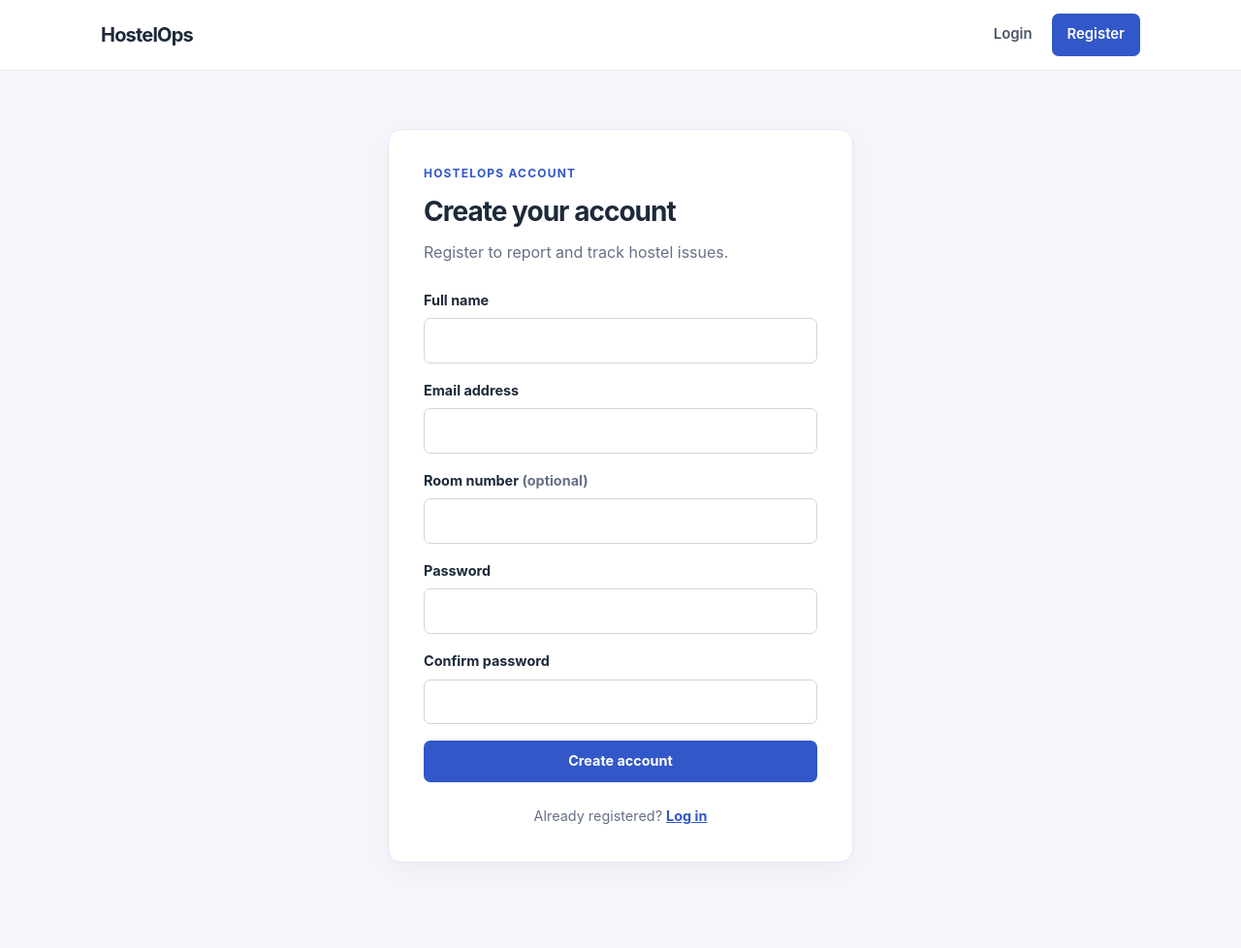
After one commit to Smirk1308/hostelops_Devops_project, a Flask app: page /register in a window 1280 px wide. The commit adds this page. Shown: the whole page at 97% size. Run offline with Flask 3, Linux system fonts and the light colour scheme; some libraries are stand-ins or nearby versions.

Commit message:
feat(auth): implement authentication and UI shell

```diff
--- a/hostelops/auth/routes.py
+++ b/hostelops/auth/routes.py
@@ -1,12 +1,92 @@
-"""Authentication routes placeholder (to be implemented by Module 1)."""
+"""Authentication routes and friendly application error pages."""
+from flask import flash, redirect, render_template, request
+from flask_login import current_user, login_user, logout_user
+
 from hostelops.auth import auth_bp
+from hostelops.extensions import db
+from hostelops.models import User
 
-# Routes to be implemented by Module 1:
-# GET/POST /register
-# GET/POST /login
-# POST /logout
-# GET /admin/users (admin)
-# POST /admin/users/<id>/role (admin)
-# POST /admin/staff (admin creates staff account)
+
+@auth_bp.route('/register', methods=['GET', 'POST'])
+def register():
+    """Register a student account."""
+    if request.method == 'POST':
+        name = request.form.get('name', '').strip()
+        email = request.form.get('email', '').strip().lower()
+        password = request.form.get('password', '')
+        confirm_password = request.form.get('confirm_password', '')
+        room_no = request.form.get('room_no', '').strip() or None
+
+        if not name:
+            flash('Name is required.', 'danger')
+        elif not email:
+            flash('Email is required.', 'danger')
+        elif '@' not in email:
+            flash('Enter a valid email address.', 'danger')
+        elif User.query.filter_by(email=email).first():
+            flash('An account with that email already exists.', 'danger')
+        elif len(password) < 8:
+            flash('Password must contain at least 8 characters.', 'danger')
+        elif password != confirm_password:
+            flash('Passwords do not match.', 'danger')
+        else:
+            user = User(name=name, email=email, room_no=room_no, role='student')
+            user.set_password(password)
+            db.session.add(user)
+            db.session.commit()
+            flash('Registration successful. Please log in.', 'success')
+            return redirect('/login')
+
+    return render_template('auth/register.html')
+
+
+@auth_bp.route('/login', methods=['GET', 'POST'])
+def login():
+    """Authenticate a user and accept only safe internal next URLs."""
+    if current_user.is_authenticated:
+        return redirect('/complaints')
+
+    if request.method == 'POST':
+        email = request.form.get('email', '').strip().lower()
+        password = request.form.get('password', '')
+        user = User.query.filter_by(email=email).first()
+
+        if user is None or not user.check_password(password):
+            flash('Invalid email or password.', 'danger')
+            return render_template('auth/login.html'), 401
+
+        login_user(user)
+        next_url = request.args.get('next', '')
+        safe_next = (
+            next_url.startswith('/')
+            and not next_url.startswith('//')
+            and (len(next_url) == 1 or next_url[1] != '\\')
+        )
+        if safe_next:
+            return redirect(next_url)
+        return redirect('/complaints')
+
+    return render_template('auth/login.html')
+
+
+@auth_bp.route('/logout', methods=['POST'])
+def logout():
+    """End the current session."""
+    logout_user()
+    flash('You have been logged out.', 'success')
+    return redirect('/login')
+
+
+@auth_bp.app_errorhandler(403)
+def forbidden(_error):
+    """Render the friendly forbidden page."""
+    return render_template('errors/403.html'), 403
+
+
+@auth_bp.app_errorhandler(404)
+def not_found(_error):
+    """Render the friendly not found page."""
+    return render_template('errors/404.html'), 404
+
 
 __all__ = ['auth_bp']
--- a/hostelops/static/css/style.css
+++ b/hostelops/static/css/style.css
@@ -1,103 +1,147 @@
-/* HostelOps Base Styling */
 :root {
-  --primary: #2563eb;
-  --primary-hover: #1d4ed8;
-  --bg-color: #f8fafc;
-  --card-bg: #ffffff;
-  --text-main: #1e293b;
-  --text-muted: #64748b;
-  --border-color: #e2e8f0;
-  --danger: #ef4444;
-  --warning: #f59e0b;
-  --success: #10b981;
+  color-scheme: light;
+  --primary: #3157c8;
+  --primary-hover: #2445a8;
+  --bg-color: #f4f6fb;
+  --card-bg: #fff;
+  --text-main: #1d2939;
+  --text-muted: #667085;
+  --border-color: #e4e8f0;
+  --danger: #b42318;
+  --warning: #b54708;
+  --success: #067647;
 }
 
-* {
-  box-sizing: border-box;
+* { box-sizing: border-box; }
+
+body {
+  min-height: 100vh;
   margin: 0;
-  padding: 0;
+  color: var(--text-main);
+  background: var(--bg-color);
+  font-family: Inter, -apple-system, BlinkMacSystemFont, "Segoe UI", sans-serif;
+  line-height: 1.55;
 }
 
-body {
-  font-family: -apple-system, BlinkMacSystemFont, "Segoe UI", Roboto, Helvetica, Arial, sans-serif;
-  background-color: var(--bg-color);
-  color: var(--text-main);
-  line-height: 1.5;
-  min-height: 100vh;
-}
+a { color: var(--primary); }
+a:hover { color: var(--primary-hover); }
 
 .navbar {
-  background-color: var(--card-bg);
+  background: var(--card-bg);
   border-bottom: 1px solid var(--border-color);
-  padding: 0.75rem 1.5rem;
 }
 
 .nav-container {
-  max-width: 1100px;
+  max-width: 1120px;
+  min-height: 72px;
   margin: 0 auto;
+  padding: 0 24px;
   display: flex;
+  align-items: center;
   justify-content: space-between;
-  align-items: center;
+  gap: 24px;
 }
 
 .brand {
+  color: var(--text-main);
   font-size: 1.25rem;
-  font-weight: 700;
-  color: var(--primary);
+  font-weight: 750;
+  letter-spacing: -0.04em;
   text-decoration: none;
 }
+.nav-links { display: flex; align-items: center; gap: 20px; }
+.nav-links > a { font-size: .93rem; font-weight: 600; text-decoration: none; }
+.nav-links > a:not(.btn) { color: #475467; }
+.user-badge {
+  padding: 6px 10px;
+  color: #475467;
+  background: #f2f4f7;
+  border-radius: 999px;
+  font-size: .82rem;
+}
+.nav-logout { margin: 0; }
 
-.nav-links {
-  display: flex;
-  align-items: center;
-  gap: 1rem;
+.container { max-width: 1120px; margin: 40px auto; padding: 0 24px; }
+.card {
+  padding: 28px;
+  background: var(--card-bg);
+  border: 1px solid var(--border-color);
+  border-radius: 14px;
+  box-shadow: 0 8px 24px rgb(16 24 40 / 4%);
+}
+.auth-layout { display: flex; justify-content: center; padding: 20px 0 48px; }
+.auth-card { width: min(100%, 480px); padding: 36px; }
+.auth-card h1, .error-card h1 { margin: 0 0 8px; font-size: 1.75rem; letter-spacing: -.035em; }
+.eyebrow { margin: 0 0 8px; color: var(--primary); font-size: .75rem; font-weight: 750; letter-spacing: .1em; }
+.muted { color: var(--text-muted); }
+.auth-card > .muted { margin: 0 0 26px; }
+.auth-form { display: grid; gap: 17px; margin-top: 24px; }
+.form-group { display: flex; flex-direction: column; gap: 7px; }
+.form-group label { font-size: .9rem; font-weight: 650; }
+.form-group input, .form-group select, .form-group textarea {
+  width: 100%;
+  min-height: 44px;
+  padding: 10px 12px;
+  color: var(--text-main);
+  background: #fff;
+  border: 1px solid #d0d5dd;
+  border-radius: 7px;
+  font: inherit;
+}
+.form-group input:focus, .form-group select:focus, .form-group textarea:focus {
+  outline: 3px solid rgb(49 87 200 / 15%);
+  border-color: var(--primary);
 }
 
-.user-badge {
-  font-size: 0.875rem;
-  color: var(--text-muted);
-  background: #f1f5f9;
-  padding: 0.25rem 0.5rem;
-  border-radius: 4px;
+.btn {
+  display: inline-flex;
+  min-height: 40px;
+  align-items: center;
+  justify-content: center;
+  padding: 9px 15px;
+  border: 1px solid transparent;
+  border-radius: 7px;
+  font: inherit;
+  font-size: .9rem;
+  font-weight: 650;
+  text-decoration: none;
+  cursor: pointer;
+  transition: background-color .15s ease, border-color .15s ease;
 }
+.btn-primary { color: #fff; background: var(--primary); }
+.btn-primary:hover { color: #fff; background: var(--primary-hover); }
+.btn-secondary { color: #344054; background: #fff; border-color: #d0d5dd; }
+.btn-secondary:hover { background: #f9fafb; }
+.btn-danger { color: #fff; background: #d92d20; }
+.btn-danger:hover { background: #b42318; }
+.btn-block { width: 100%; }
+.auth-switch { margin: 24px 0 0; color: var(--text-muted); text-align: center; font-size: .9rem; }
+.auth-switch a { font-weight: 650; }
 
-.container {
-  max-width: 1100px;
-  margin: 2rem auto;
-  padding: 0 1rem;
+.flash-messages { margin-bottom: 24px; }
+.flash { margin-bottom: 10px; padding: 12px 15px; border: 1px solid transparent; border-radius: 8px; }
+.flash-success { color: #05603a; background: #ecfdf3; border-color: #abefc6; }
+.flash-danger { color: #b42318; background: #fef3f2; border-color: #fecdca; }
+.flash-info { color: #1849a9; background: #eff8ff; border-color: #b2ddff; }
+
+.table { width: 100%; border-collapse: collapse; background: #fff; }
+.table th, .table td { padding: 12px 14px; border-bottom: 1px solid var(--border-color); text-align: left; }
+.table th { color: #475467; font-size: .82rem; }
+.badge { display: inline-flex; padding: 3px 9px; border-radius: 999px; font-size: .78rem; font-weight: 650; }
+.badge-pending, .badge-medium { color: #93370d; background: #fef0c7; }
+.badge-progress { color: #1849a9; background: #d1e9ff; }
+.badge-resolved, .badge-low { color: #05603a; background: #d1fadf; }
+.badge-overdue, .badge-high { color: #b42318; background: #fee4e2; }
+.grid { display: grid; grid-template-columns: repeat(auto-fit, minmax(240px, 1fr)); gap: 20px; }
+.error-card { max-width: 620px; margin: 56px auto; }
+.error-card .muted { margin: 0 0 22px; }
+
+@media (max-width: 700px) {
+  .nav-container { align-items: flex-start; flex-direction: column; gap: 12px; padding: 16px 20px; }
+  .nav-links { width: 100%; flex-wrap: wrap; gap: 12px 16px; }
+  .user-badge { margin-left: auto; }
+  .container { margin: 24px auto; padding: 0 16px; }
+  .auth-layout { padding-top: 4px; }
+  .auth-card { padding: 25px 21px; }
+  .table { display: block; overflow-x: auto; white-space: nowrap; }
 }
-
-.flash-messages {
-  margin-bottom: 1.5rem;
-}
-
-.alert {
-  padding: 0.75rem 1rem;
-  border-radius: 6px;
-  margin-bottom: 0.5rem;
-  font-size: 0.9rem;
-}
-
-.alert-info {
-  background-color: #eff6ff;
-  color: #1e40af;
-  border: 1px solid #bfdbfe;
-}
-
-.alert-success {
-  background-color: #ecfdf5;
-  color: #065f46;
-  border: 1px solid #a7f3d0;
-}
-
-.alert-danger {
-  background-color: #fef2f2;
-  color: #991b1b;
-  border: 1px solid #fecaca;
-}
-
-.alert-warning {
-  background-color: #fffbeb;
-  color: #92400e;
-  border: 1px solid #fde68a;
-}
--- /dev/null
+++ b/hostelops/templates/auth/register.html
@@ -0,0 +1,38 @@
+{% extends 'base.html' %}
+
+{% block title %}Create account · HostelOps{% endblock %}
+
+{% block content %}
+<section class="auth-layout">
+  <div class="card auth-card">
+    <p class="eyebrow">HOSTELOPS ACCOUNT</p>
+    <h1>Create your account</h1>
+    <p class="muted">Register to report and track hostel issues.</p>
+    <form method="POST" action="/register" class="auth-form">
+      <input type="hidden" name="csrf_token" value="{{ csrf_token() }}">
+      <div class="form-group">
+        <label for="name">Full name</label>
+        <input id="name" name="name" type="text" autocomplete="name" required value="{{ request.form.get('name', '') }}">
+      </div>
+      <div class="form-group">
+        <label for="email">Email address</label>
+        <input id="email" name="email" type="email" autocomplete="email" required value="{{ request.form.get('email', '') }}">
+      </div>
+      <div class="form-group">
+        <label for="room_no">Room number <span class="muted">(optional)</span></label>
+        <input id="room_no" name="room_no" type="text" autocomplete="off" value="{{ request.form.get('room_no', '') }}">
+      </div>
+      <div class="form-group">
+        <label for="password">Password</label>
+        <input id="password" name="password" type="password" autocomplete="new-password" minlength="8" required>
+      </div>
+      <div class="form-group">
+        <label for="confirm_password">Confirm password</label>
+        <input id="confirm_password" name="confirm_password" type="password" autocomplete="new-password" required>
+      </div>
+      <button class="btn btn-primary btn-block" type="submit">Create account</button>
+    </form>
+    <p class="auth-switch">Already registered? <a href="/login">Log in</a></p>
+  </div>
+</section>
+{% endblock %}
--- a/hostelops/templates/base.html
+++ b/hostelops/templates/base.html
@@ -1,35 +1,50 @@
-<!DOCTYPE html>
+<!doctype html>
 <html lang="en">
 <head>
-  <meta charset="UTF-8">
-  <meta name="viewport" content="width=device-width, initial-scale=1.0">
+  <meta charset="utf-8">
+  <meta name="viewport" content="width=device-width, initial-scale=1">
+  <meta name="csrf-token" content="{{ csrf_token() }}">
   <title>{% block title %}HostelOps{% endblock %}</title>
   <link rel="stylesheet" href="{{ url_for('static', filename='css/style.css') }}">
 </head>
 <body>
   <header class="navbar">
-    <div class="nav-container">
+    <nav class="nav-container" aria-label="Main navigation">
       <a href="/" class="brand">HostelOps</a>
       <div class="nav-links">
         {% if current_user.is_authenticated %}
-          <span class="user-badge">{{ current_user.name }} ({{ current_user.role }})</span>
+          <a href="/complaints">Complaints</a>
+          {% if current_user.role == 'student' %}
+            <a href="/complaints/new">New complaint</a>
+          {% elif current_user.role in ['staff', 'admin'] %}
+            <a href="/dashboard">Dashboard</a>
+          {% endif %}
+          <span class="user-badge">{{ current_user.name }} · {{ current_user.role|title }}</span>
+          <form method="POST" action="/logout" class="nav-logout">
+            <input type="hidden" name="csrf_token" value="{{ csrf_token() }}">
+            <button class="btn btn-secondary" type="submit">Log out</button>
+          </form>
+        {% else %}
+          <a href="/login">Login</a>
+          <a href="/register" class="btn btn-primary">Register</a>
         {% endif %}
       </div>
-    </div>
+    </nav>
   </header>
 
   <main class="container">
     {% with messages = get_flashed_messages(with_categories=true) %}
       {% if messages %}
-        <div class="flash-messages">
+        <div class="flash-messages" role="status" aria-live="polite">
           {% for category, message in messages %}
-            <div class="alert alert-{{ category }}">{{ message }}</div>
+            {% set flash_category = category if category in ['success', 'danger', 'info'] else 'info' %}
+            <div class="flash flash-{{ flash_category }}">{{ message }}</div>
           {% endfor %}
         </div>
       {% endif %}
     {% endwith %}
-
     {% block content %}{% endblock %}
   </main>
+  {% block scripts %}{% endblock %}
 </body>
 </html>
```
Also changed, not shown: hostelops/templates/auth/login.html (added, +26 -0 lines), hostelops/templates/errors/403.html (added, +12 -0 lines), hostelops/templates/errors/404.html (added, +12 -0 lines), tests/test_auth.py (added, +162 -0 lines).
